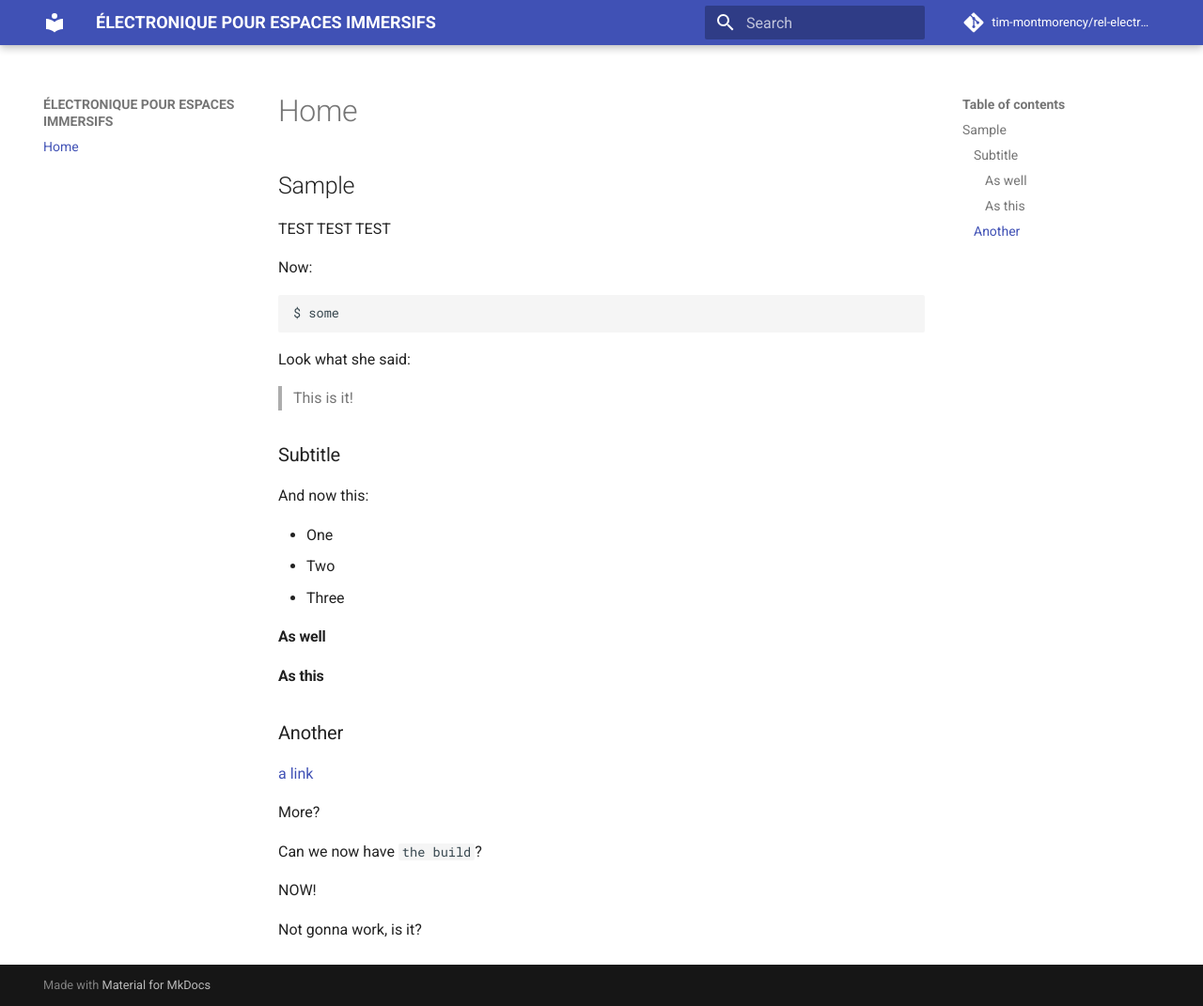
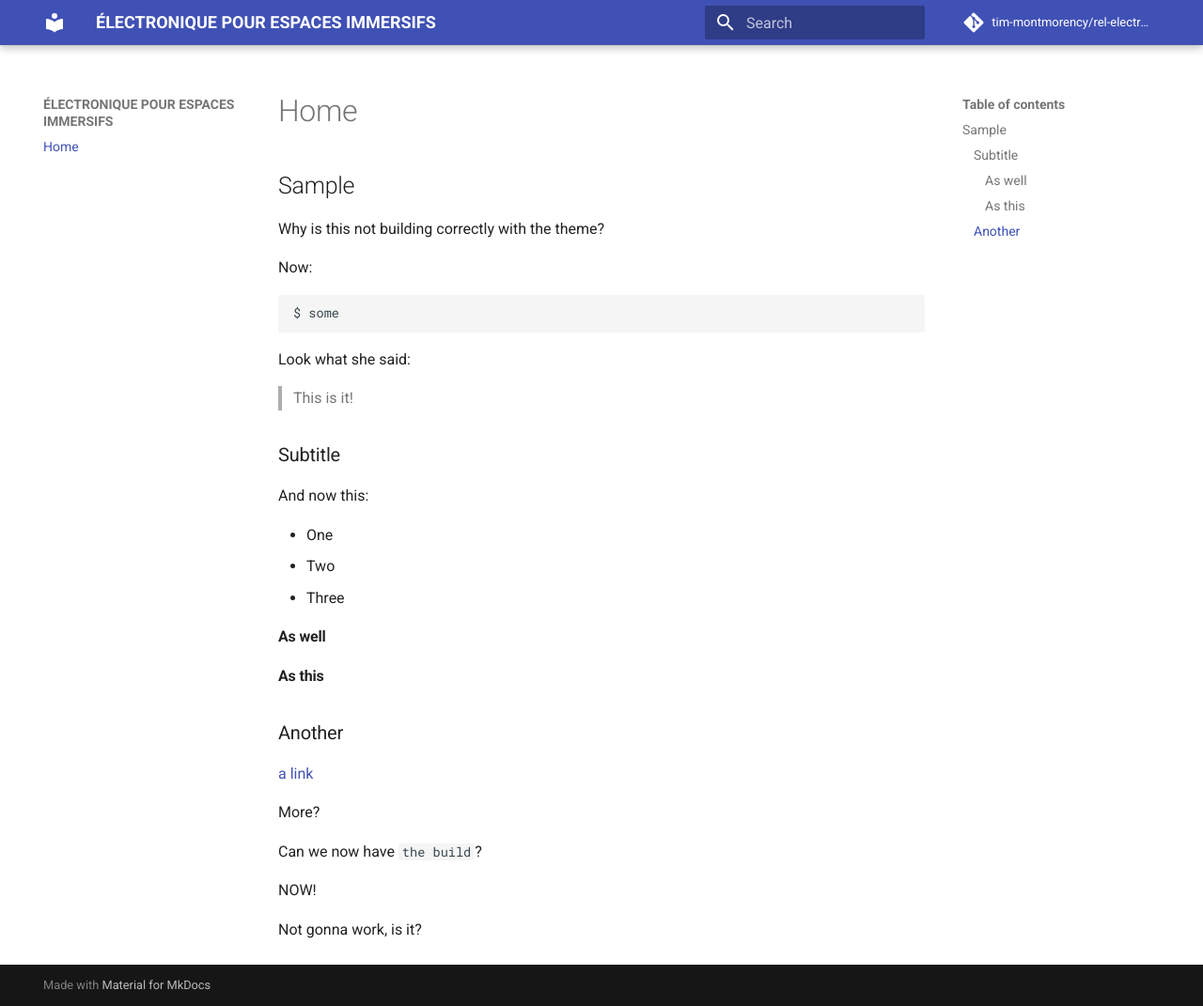
Before and after one commit to tim-montmorency/rel-electro-immersif, an MkDocs documentation site: the page built from docs/index.md, in a window 1280 px wide and 1071 px high. Shown: the whole window at 94% size. Built offline with MkDocs 1.6.1 and Material for MkDocs 9.7.7, drawn with Linux system fonts in a browser that asks for light colours; comment, search, counter and statistics services are not loaded.

Commit message:
Update index.md

```diff
--- a/docs/index.md
+++ b/docs/index.md
@@ -1,6 +1,6 @@
 ## Sample
 
-TEST TEST TEST
+Why is this not building correctly with the theme?
 
 Now:
 
```
